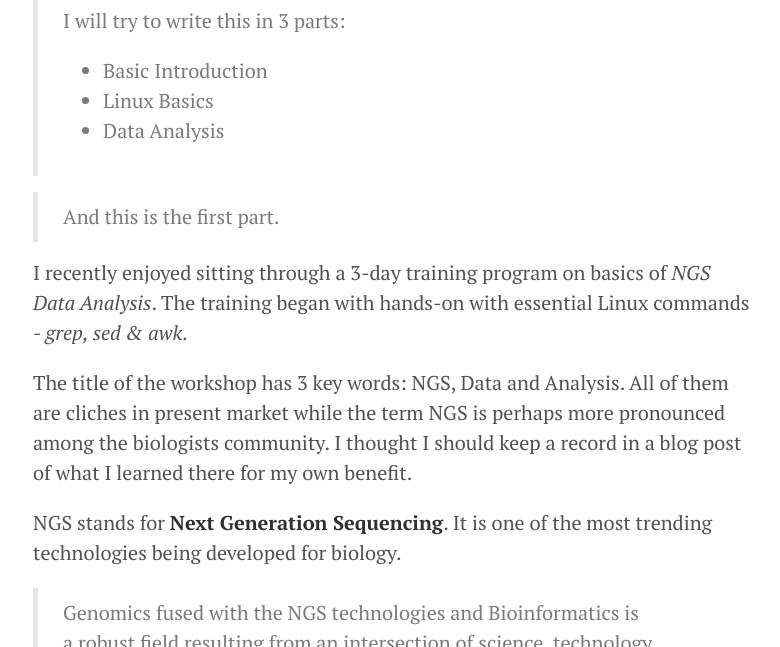
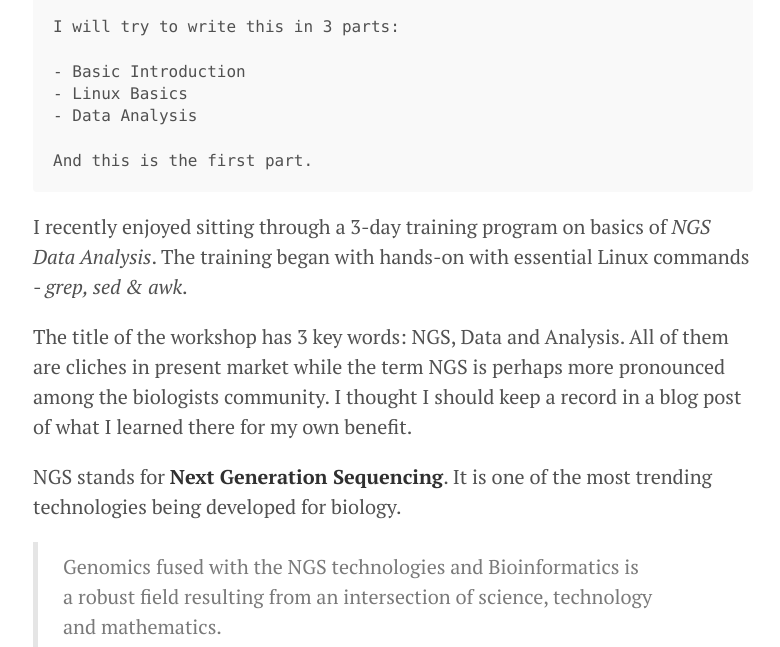
Before and after one commit to SurAnand/suranand.github.io, a Jekyll site: the page built from _posts/2016-01-25-intro_NGSdata.md, in a window 1280 px wide and 900 px high, scrolled down 401 px, cut to the strip 253-900 px from the top of the window. Shown: the whole strip, without its empty margins (247-1027 px from the left). Built offline with Jekyll 4.4.1, drawn with Linux system fonts in a browser that asks for light colours.

````diff
--- a/_posts/2016-01-25-intro_NGSdata.md
+++ b/_posts/2016-01-25-intro_NGSdata.md
@@ -7,13 +7,13 @@ title: Quick and Dirty Introduction to NGS Data Analysis
 
 ![alt text](https://www.broadinstitute.org/files/blog/images/2010/BTGsequencing.png "Counting ATGCs")
 
-> I will try to write this in 3 parts:
->
-> - Basic Introduction
-> - Linux Basics
-> - Data Analysis
+	I will try to write this in 3 parts:
 
-> And this is the first part.
+	- Basic Introduction
+	- Linux Basics
+	- Data Analysis
+
+	And this is the first part.
 
 I recently enjoyed sitting through a 3-day training program on basics of *NGS Data Analysis*. The training began with hands-on with essential Linux commands - *grep, sed & awk*.
 
@@ -82,12 +82,11 @@ A `FASTQ` file is a `FASTA` file along with quality scores for each base sequenc
 
 Below is a typical `fastq` file.
 
-```
-@HWI-ST1265:101:BC3YNHACXX:5:1101:1161:2121 1:N:0:ATCACG
-GGTTAGGGTTAGGGTTAGGGTTAGGGTTAGGGTTAGG
-+
-C<B>ADD4@688?6?<BBB:B<BBC:B<ABG<G=@@8
-```
+	@HWI-ST1265:101:BC3YNHACXX:5:1101:1161:2121 1:N:0:ATCACG
+	GGTTAGGGTTAGGGTTAGGGTTAGGGTTAGGGTTAGG
+	+
+	C<B>ADD4@688?6?<BBB:B<BBC:B<ABG<G=@@8
+
 
 Each `fastq` file has data points represented in the above 4 lines.
 
````
